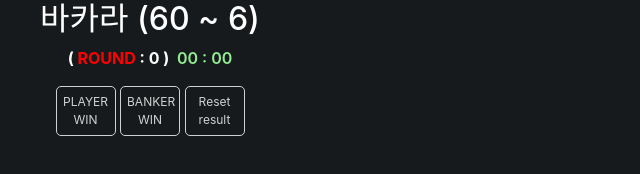
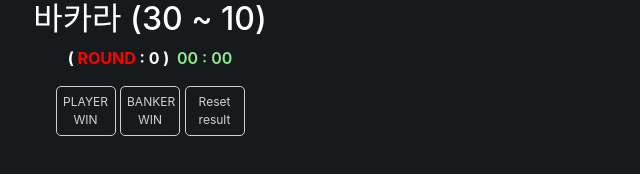
Before and after one commit to Bjoemar/baccarat, a website: page admin.html in a window 1280 px wide. Shown: the whole page, without its empty margins (0-640 px from the left). Drawn offline with nearby package versions, Linux system fonts and the light colour scheme; no server answers.

Commit message:
Change the seconds when you can modify the game.

```diff
--- a/admin.html
+++ b/admin.html
@@ -57,7 +57,7 @@
 	</style>
 <body>
 	<div class="button_holder">
-		<h2>바카라 (60 ~ 6)</h2>
+		<h2>바카라 (30 ~ 10)</h2>
 		<p style="color: white;"><strong>( <span style="color: red;">ROUND  </span> : <span id="roundsIndicator">0</span> ) &nbsp;</strong><span id="secondsIndicator">00 : 00</span></p>
 		<button id="player_pair" style="display: none;">Player Pair</button>
 		<button id="banker_pair" style="display: none;">Banker Pair</button>
```
